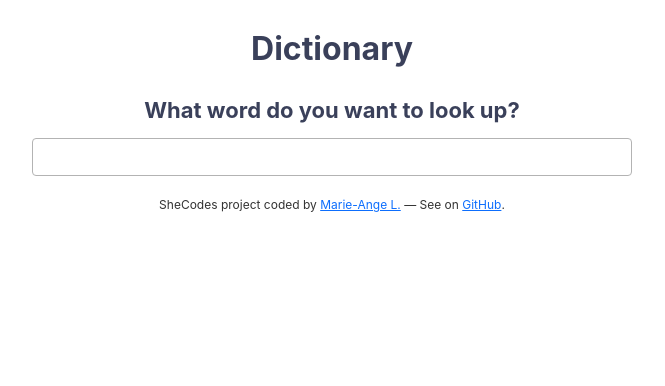
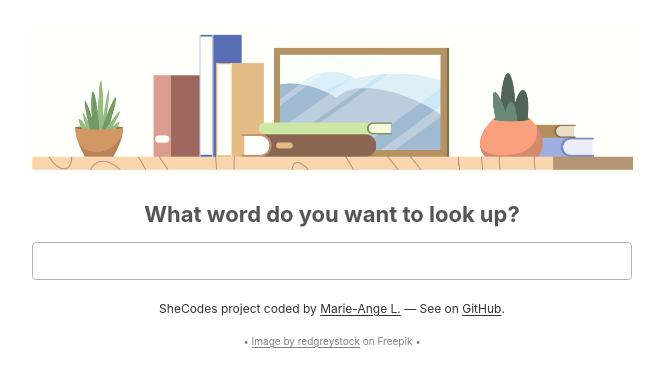
Before and after one commit to Marie-Ange-L/shecodes-react-dictionary-project, a React (Create React App) app: page / in a window 1280 px wide. Shown: the top 386 px of the page, without its empty margins (308-973 px from the left). Built offline with nearby package versions, Linux system fonts and the light colour scheme.

Commit message:
Updated styling

```diff
--- a/src/App.css
+++ b/src/App.css
@@ -6,11 +6,37 @@
 	margin: 25px;
 }
 
+.App .App-logo {
+	max-width: 612px;
+	width: 100%;
+	display: block;
+	margin: 0 auto;
+	filter: sepia(20%);
+	opacity: 85%;
+}
+
 .App main {
 	margin: 20px;
 }
+
 .App footer {
 	color: #333333;
 	font-size: 12px;
 	text-align: center;
+	margin-bottom: 25px;
 }
+
+.App footer a {
+	color: #333333;
+	text-underline-offset: 2px;
+}
+
+.App footer a:hover {
+	text-decoration: none;
+}
+
+.App .App-img-credit,
+.App .App-img-credit a {
+	color: #828282;
+	font-size: 10px;
+}
--- a/src/App.js
+++ b/src/App.js
@@ -1,15 +1,19 @@
 import React from "react";
 import "./App.css";
 import Dictionary from "./Dictionary";
+import logo from "./bookshelf.png";
 
 export default function App() {
 	return (
 		<div className="App">
-			<header>Dictionary</header>
+			<header>
+				<img src={logo} alt="Logo" className="App-logo img-fluid" />
+			</header>
 			<main>
 				<Dictionary />
 			</main>
 			<footer>
+				<p>
 					SheCodes project coded by{" "}
 					<a
 						href="https://www.linkedin.com/in/marie-ange-lhernould/"
@@ -27,6 +31,18 @@ export default function App() {
 						GitHub
 					</a>
 					.
+				</p>
+				<p className="App-img-credit">
+					•{" "}
+					<a
+						href="https://www.freepik.com/free-vector/flat-colorful-books-plants-stand-bookshelf_37476481.htm#query=illustrations%20bookshelf&position=42&from_view=search&track=ais"
+						target="_blank"
+						rel="noreferrer"
+					>
+						Image by redgreystock
+					</a>{" "}
+					on Freepik •
+				</p>
 			</footer>
 		</div>
 	);
--- a/src/Dictionary.css
+++ b/src/Dictionary.css
@@ -13,7 +13,7 @@
 	text-align: center;
 	font-size: 22px;
 	font-weight: 700;
-	color: #3a405a;
+	color: #555;
 }
 
 .Dictionary section {
--- a/src/Results.css
+++ b/src/Results.css
@@ -1,29 +1,29 @@
 .Results h1 {
-	color: #525f80;
+	color: #596eb2;
 	font-size: 28px;
 	font-weight: bold;
 	letter-spacing: 2px;
 }
 
 .Results h2 {
-	color: #525f80;
+	color: #596eb2;
 	font-size: 20px;
 }
 
 .Results h3 {
-	color: #8fa8db;
+	color: #7a8cc3;
 	font-size: 18px;
 	margin-bottom: 15px;
 }
 
 .Results h3 span {
-	background-color: rgba(195, 201, 229, 0.25);
+	background-color: rgba(161, 176, 226, 0.15);
 	border-radius: 1px;
 	padding: 0 6px 1px 6px;
 }
 
 .Results em {
-	color: #8fa8db;
+	color: #7a8cc3;
 }
 
 .Results ul {
@@ -34,10 +34,10 @@
 
 .Results li {
 	margin: 0 5px;
-	border: #c3c9e5 solid 1px;
+	border: #b59674 solid 1px;
 	border-radius: 18px;
 	padding: 4px 8px;
-	background-color: rgba(195, 201, 229, 0.15);
-	color: #525f80;
-	font-size: 14px;
+	background-color: rgba(250, 214, 176, 0.25);
+	color: #8a6753;
+	font-size: 13px;
 }
```
Also changed, not shown: src/bookshelf.png (added). Lines whose indentation alone changed are shown as unchanged.
